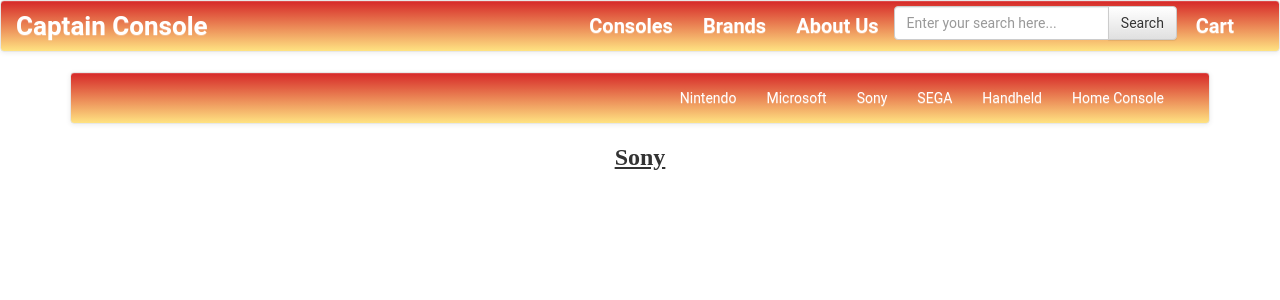
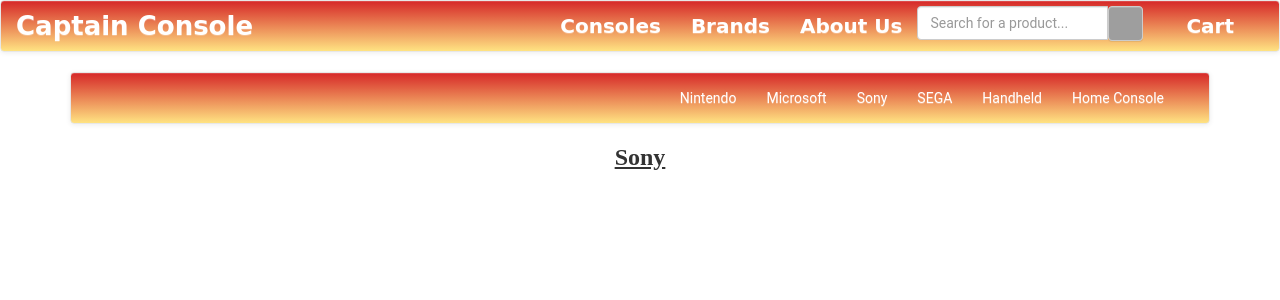
Before and after one commit to larah19/captain_console, a Django app: page /consoles/sony/ in a window 1280 px wide. Shown: the top 300 px of the page. Run offline with Django 3.2, Linux system fonts and the light colour scheme; data that the repository does not hold is empty; some libraries are stand-ins or nearby versions; some web fonts are replaced; grey boxes are pictures that could not be loaded.

Commit message:
Fixed search function, added Nico Moji font and added search icon to search bar

```diff
--- a/captain_console/urls.py
+++ b/captain_console/urls.py
@@ -15,6 +15,7 @@ Including another URLconf
 """
 from django.contrib import admin
 from django.urls import path, include
+import console
 
 urlpatterns = [
     path('', include('console.urls')),
--- a/console/urls.py
+++ b/console/urls.py
@@ -9,6 +9,6 @@ urlpatterns = [
     path('sega/', views.get_consoles_by_group, name="sega-index"),
     path('handheld/', views.get_consoles_by_group, name="handheld-index"),
     path('home_consoles/', views.get_consoles_by_group, name="homeconsole-index"),
-    path('search/', views.get_consoles_by_group, name='console-searchindex'),
+    path('search/', views.search_results, name='search-results'),
     path('<int:id>', views.get_console_by_id, name="console_details")
 ]
--- a/console/views.py
+++ b/console/views.py
@@ -1,25 +1,10 @@
-from django.http import JsonResponse
+from django.http import JsonResponse, HttpResponse
 from django.shortcuts import render, get_object_or_404
 from console.models import Console
 from django.shortcuts import redirect
 
 
 def index(request):
-    if 'search_filter' in request.GET:
-        search_filter = request.GET['search_filter']
-        consoles = [{
-            'id': x.id,
-            'name': x.name,
-            'description': x.description,
-            'price': x.price,
-            'firstImage': x.consoleimage_set.first().image
-        } for x in Console.objects.filter(name__icontains=search_filter)]
-        # TODO: Exception handling, No results.
-        # TODO: Find a way to make Json Response format into a different HTML file, not index.html
-        return JsonResponse({'data': consoles})
-        # result = {'search_result': consoles}
-        # return redirect('')     # render(request, 'console/filterindex.html', result)
-
     context = {'nintendo': Console.objects.filter(brand_id=1).order_by('name'),
                'microsoft': Console.objects.filter(brand_id=2).order_by('name'),
                'sony': Console.objects.filter(brand_id=3).order_by('name'),
@@ -27,6 +12,14 @@ def index(request):
                }
     return render(request, 'console/index.html', context)
 
+
+def search_results(request):
+    if 'search_filter' in request.GET:
+        search_filter = request.GET['search_filter']
+        consoles = [console for console in Console.objects.filter(name__icontains=search_filter)]
+        # TODO: Exception handling, if no results.
+        context = {'consoles': consoles}
+        return render(request, 'console/filterindex.html', context)
 
 # def get_consoles_by_brand(request, brand):
 #
@@ -68,7 +61,6 @@ def get_consoles_by_group(request):
     return render(request, 'console/filterindex.html', context)
 
 
-
 def get_console_by_id(request, id):
     return render(request, 'console/console_details.html', {
         'console': get_object_or_404(Console, pk=id)
--- a/static/css/main.css
+++ b/static/css/main.css
@@ -1,3 +1,6 @@
+@import url(//fonts.googleapis.com/earlyaccess/nicomoji.css);
+
+
 * {
     box-sizing: border-box;
     font-family: 'Roboto';
@@ -33,6 +36,7 @@ h1, h2, h3, h4, h5, h6 {
 .nav-link {
     font-size: 20px;
     font-weight: bold;
+    font-family: 'Nico Moji', cursive;
 }
 
 .navbar-nav {
@@ -43,6 +47,7 @@ h1, h2, h3, h4, h5, h6 {
     position: relative;
     font-size: 26px;
     font-weight: bold;
+    font-family: 'Nico Moji', cursive;
 }
 
 #navbar-animation {
@@ -61,7 +66,19 @@ h1, h2, h3, h4, h5, h6 {
 
 #search-btn {
     display: block;
+    height: 35px;
+    width: 35px;
+    background-image: url(https://simpleicon.com/wp-content/uploads/active-search.svg);
+    background-size: 35px 35px;
+    background-color: white;
+    background-position: center;
 }
+
+/*#button-holder img {*/
+/*    display: flex;*/
+/*    height: 35px;*/
+/*    width: 35px;*/
+/*}*/
 
 .input-group {
     position: relative;
--- a/static/js/consoles.js
+++ b/static/js/consoles.js
@@ -1,27 +1,34 @@
+// $(document).ready(function() {
+//     $('#search-btn').on('click', function(e) {
+//         e.preventDefault()
+//         var searchText = $('#search-box').val();
+//         $.ajax({
+//             url: '/consoles?search_filter=' + searchText,
+//             type: 'GET',
+//             success: function(resp) {
+//                 var newHtml = resp.data.map(d => {
+//                     return `<div class="well console">
+//                                 <a href="/consoles/${d.id}">
+//                                     <img class="console-img" src="${d.firstImage}" />
+//                                     <h4>${d.name}</h4>
+//                                     <p>${d.description}</p>
+//                                 </a>
+//                             </div>`
+//                 });
+//                 $('.consoles').html(newHtml.join(''));
+//                 $('#search-box').val('');
+//             },
+//             error: function(xhr, status, error) {
+//                 // TODO: Show toastr
+//                 console.error(error)
+//             }
+//         })
+//     });
+// });
+
 $(document).ready(function() {
     $('#search-btn').on('click', function(e) {
         e.preventDefault()
-        var searchText = $('#search-box').val();
-        $.ajax({
-            url: '/consoles?search_filter=' + searchText,
-            type: 'GET',
-            success: function(resp) {
-                var newHtml = resp.data.map(d => {
-                    return `<div class="well console">
-                                <a href="/consoles/${d.id}">
-                                    <img class="console-img" src="${d.firstImage}" />
-                                    <h4>${d.name}</h4>
-                                    <p>${d.price}</p>
-                                </a>
-                            </div>`
-                });
-                $('.consoles').html(newHtml.join(''));
-                $('#search-box').val('');
-            },
-            error: function(xhr, status, error) {
-                // TODO: Show toastr
-                console.error(error)
-            }
-        })
+        document.getElementById('search').submit()
     });
 });
--- a/templates/navigation.html
+++ b/templates/navigation.html
@@ -24,12 +24,24 @@
 {#            {% endif %}#}
             <li>
                 <div class="input-group">
-                    <input type="search" class="form-control" id="search-box" placeholder="Enter your search here..." />
-                    <div class="input-group-btn">
-                        <button type="button" id="search-btn" class="btn btn-default" >Search</button>
-                    </div>
+                    <form id="search" action="{% url 'search-results' %}" method="get">
+                        <input name="search_filter" class="form-control" id="search-box" type="text" placeholder="Search for a product..." />
+                        <button type="button" id="search-btn" class="btn btn-default" value=""/>
+                    </form>
                 </div>
             </li>
+{#            <li>#}
+{#                <div class="input-group">#}
+{#                    <input type="text" name="search_filter" class="form-control" id="search-box" placeholder="Search for a product..." />#}
+{#                    <div class="input-group-btn">#}
+{#                        <button type="button" id="search-btn" class="btn btn-default" >#}
+{#                            <div id="button-holder">#}
+{#                                <img id="search-icon" src="https://www.pinclipart.com/picdir/middle/485-4851736_free-png-search-icon-search-icon-free-download.png"/>#}
+{#                            </div>#}
+{#                        </button>#}
+{#                    </div>#}
+{#                </div>#}
+{#            </li>#}
             <li><a class="nav-link">Cart</a></li>
         </ul>
 
```
